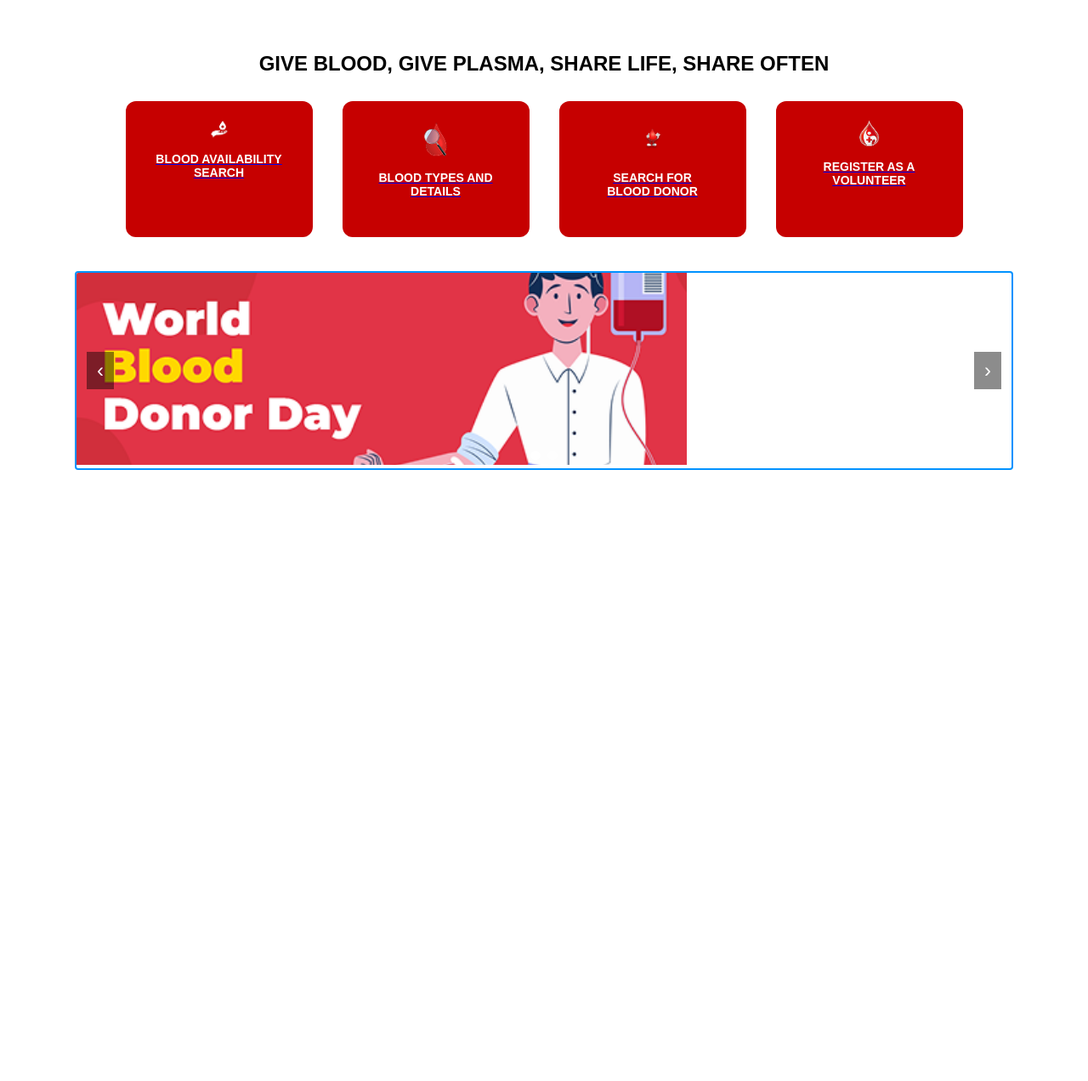
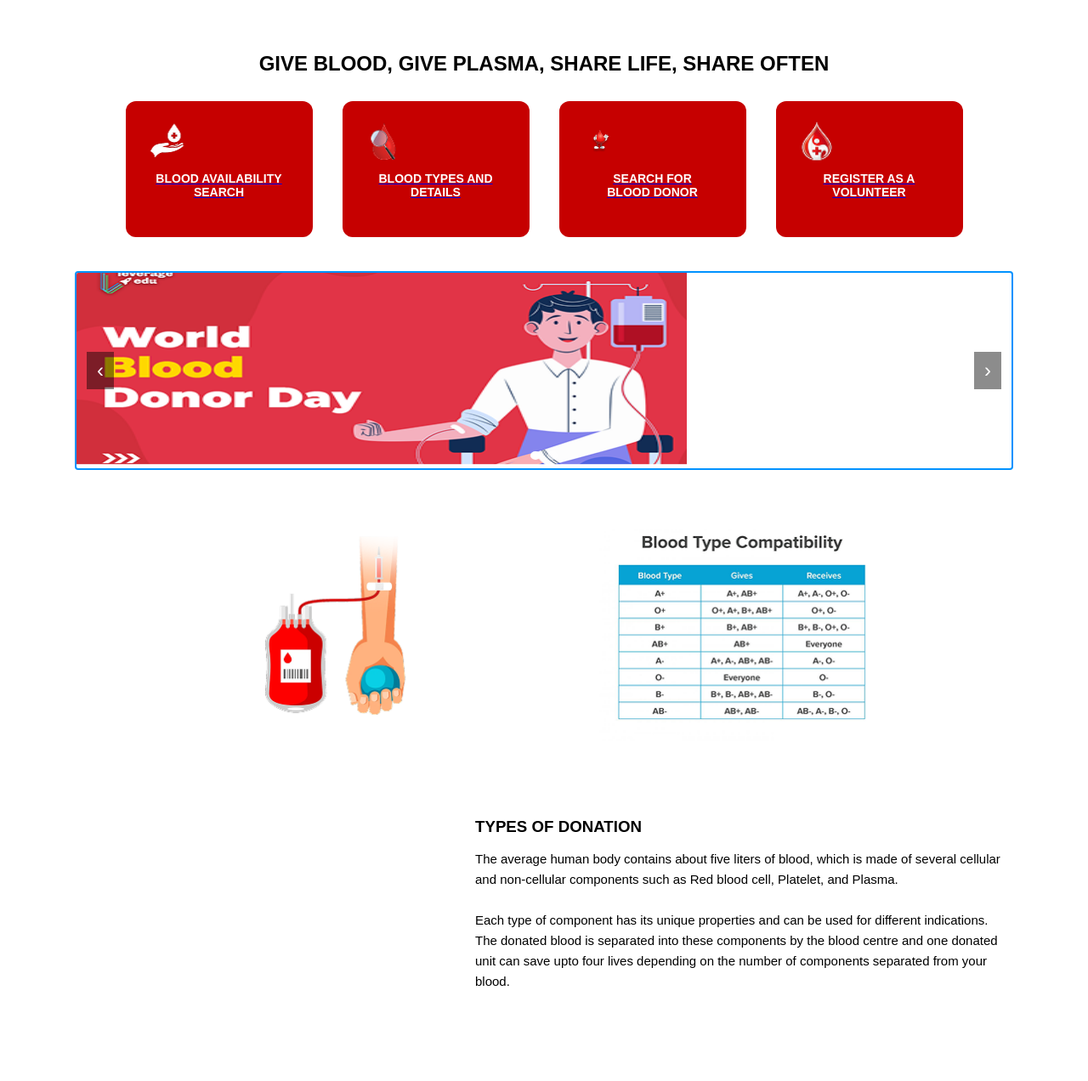
Before and after one commit to san413/bms-project, a Django app: page / in a window 1280 px wide. Shown: the part 321-1593 px from the top of the page at 85% size. Before the commit the page ends 874 px from the top, so only its background shows below. Run offline with Django 5.2, Linux system fonts and the light colour scheme.

Commit message:
added type of donation

```diff
--- a/home/templates/home/index.html
+++ b/home/templates/home/index.html
@@ -1,6 +1,7 @@
 {% load static %}
 <!DOCTYPE html>
 <html lang="en">
+
 <head>
     <meta charset="UTF-8">
     <meta name="viewport" content="width=device-width, initial-scale=1.0">
@@ -20,30 +21,42 @@
             justify-content: space-between;
             padding: 10px 40px;
             background: white;
-            box-shadow: 0px 2px 5px rgba(0,0,0,0.1);
+            box-shadow: 0px 2px 5px rgba(0, 0, 0, 0.1);
         }
+
         .logo-area {
             display: flex;
             align-items: center;
             gap: 10px;
         }
-        .logo-area img { height: 40px; }
+
+        .logo-area img {
+            height: 40px;
+        }
+
         .logo-text .title {
             font-size: 18px;
             font-weight: 900;
             color: red;
         }
+
         .logo-text .sub {
             font-size: 10px;
             color: black;
         }
-        .menu { display: flex; gap: 35px; }
+
+        .menu {
+            display: flex;
+            gap: 35px;
+        }
+
         .menu a {
             color: black;
             font-size: 14px;
             font-weight: bold;
             text-decoration: none;
         }
+
         .login-btn {
             background: red;
             color: white;
@@ -62,24 +75,35 @@
             gap: 60px;
             padding: 40px 0;
         }
+
         .logo-img {
             width: 130px;
             height: 125px;
             object-fit: contain;
         }
-        .center-text { display: flex; flex-direction: column; }
+
+        .center-text {
+            display: flex;
+            flex-direction: column;
+        }
+
         .bloodbank-text {
             font-size: 48px;
             font-weight: 700;
             color: #E60000;
             margin: 0;
         }
-        .bloodbank-text span { color: black; }
+
+        .bloodbank-text span {
+            color: black;
+        }
+
         .management-text {
             font-size: 26px;
             font-weight: 700;
             margin-top: -5px;
         }
+
         .illustration-img {
             width: 280px;
             height: 222px;
@@ -94,6 +118,7 @@
             margin-top: 30px;
             margin-bottom: 40px;
         }
+
         .option-box {
             width: 220px;
             height: 140px;
@@ -105,14 +130,17 @@
             cursor: pointer;
             transition: 0.2s;
         }
+
         .option-box:hover {
             background: #ff0000;
             transform: scale(1.05);
         }
+
         .option-box img {
             width: 48px;
             margin-bottom: 10px;
         }
+
         .option-title {
             font-size: 14px;
             font-weight: bold;
@@ -127,51 +155,133 @@
             border: 2px solid #0092ff;
             border-radius: 4px;
         }
+
         .carousel-slide {
             display: none;
             width: 100%;
         }
-        .carousel-slide img {
-            width: 100%;
-            height: 300px;
-            object-fit: cover;
+
+        .option-box img {
+            width: 98px;
+            /* fixed width */
+            height: 53px;
+            /* fixed height */
+            object-fit: contain;
+            /* auto-fit without cutting */
+            display: block;
         }
+
         .carousel-btn {
             position: absolute;
             top: 50%;
             transform: translateY(-50%);
-            background: rgba(0,0,0,0.45);
+            background: rgba(0, 0, 0, 0.45);
             color: #fff;
             border: none;
             padding: 8px 12px;
             font-size: 24px;
             cursor: pointer;
         }
-        .prev-btn { left: 12px; }
-        .next-btn { right: 12px; }
+
+        .prev-btn {
+            left: 12px;
+        }
+
+        .next-btn {
+            right: 12px;
+        }
+
         .carousel-dots {
             position: absolute;
             bottom: 10px;
             left: 50%;
             transform: translateX(-50%);
-            display:flex;
-            gap:8px;
+            display: flex;
+            gap: 8px;
         }
+
         .carousel-dots button {
-            width:10px;
-            height:10px;
-            border-radius:50%;
-            border:none;
-            background: rgba(255,255,255,0.6);
+            width: 10px;
+            height: 10px;
+            border-radius: 50%;
+            border: none;
+            background: rgba(255, 255, 255, 0.6);
         }
-        .carousel-dots button.active { background:#fff; }
+
+        .carousel-dots button.active {
+            background: #fff;
+        }
 
         .fade-in {
             animation: fade 0.8s;
         }
+
         @keyframes fade {
-            from { opacity: 0; transform: translateY(6px); }
-            to { opacity: 1; transform: translateY(0); }
+            from {
+                opacity: 0;
+                transform: translateY(6px);
+            }
+
+            to {
+                opacity: 1;
+                transform: translateY(0);
+            }
+        }
+
+        /* WRAPPER TO CENTER EVERYTHING */
+        .blood-container {
+            width: 100%;
+            display: flex;
+            justify-content: center;
+        }
+
+        /* FIXED-WIDTH INNER BOX (MATCHES YOUR EXACT DESIGN) */
+        .blood-section {
+            width: 700px;
+            /* important */
+            display: flex;
+            justify-content: space-between;
+            align-items: flex-start;
+            margin: 40px 0;
+        }
+
+        /* LEFT IMAGE */
+        .donate-img {
+            width: 219px;
+            height: 237px;
+            object-fit: contain;
+        }
+
+        /* RIGHT SIDE IMAGE */
+        .compat-img {
+            width: 362px;
+            height: 255px;
+            display: block;
+            margin: 0 auto 20px auto;
+        }
+
+        /* TEXT BOX */
+        .types-box {
+            width: 627px;
+            padding: 50px;
+            background: #ffffff;
+            font-family: Arial, sans-serif;
+            margin: 0 auto;
+            /* center the box */
+        }
+
+        /* Center heading */
+        .types-box h3 {
+            text-align: left;
+            margin-bottom: 15px;
+        }
+
+        /* Center paragraph */
+        .types-box p {
+            font-size: 15px;
+            line-height: 1.6;
+            text-align: left;
+            /* correct */
         }
     </style>
 </head>
@@ -262,7 +372,7 @@
 
     <!-- CAROUSEL SCRIPT -->
     <script>
-    (function() {
+        (function () {
             const slides = Array.from(document.querySelectorAll('.carousel-slide'));
             if (!slides.length) return;
 
@@ -293,13 +403,13 @@
             }
 
             document.querySelector('.prev-btn')
-              .addEventListener('click', () => { showSlide(idx-1); resetTimer(); });
+                .addEventListener('click', () => { showSlide(idx - 1); resetTimer(); });
 
             document.querySelector('.next-btn')
-              .addEventListener('click', () => { showSlide(idx+1); resetTimer(); });
+                .addEventListener('click', () => { showSlide(idx + 1); resetTimer(); });
 
             function startTimer() {
-        timer = setInterval(() => { showSlide(idx+1); }, autoplayDelay);
+                timer = setInterval(() => { showSlide(idx + 1); }, autoplayDelay);
             }
 
             function resetTimer() {
@@ -315,6 +425,31 @@
             startTimer();
         })();
     </script>
+    <div class="blood-container">
+        <div class="blood-section">
+
+            <div class="left-box">
+                <img src="{% static 'home/donate.png' %}" alt="Donate Blood" class="donate-img">
+            </div>
+
+            <div class="right-box">
+                <img src="{% static 'home/blood_type.png' %}" alt="Blood Type Compatibility" class="compat-img">
+
+                <div class="types-box">
+                    <h3>TYPES OF DONATION</h3>
+                    <p>
+                        The average human body contains about five liters of blood, which is made of several cellular
+                        and non-cellular components such as Red blood cell, Platelet, and Plasma. <br><br>
+                        Each type of component has its unique properties and can be used for different indications.
+                        The donated blood is separated into these components by the blood centre and one donated unit
+                        can save upto four lives depending on the number of components separated from your blood.
+                    </p>
+                </div>
+            </div>
+
+        </div>
+    </div>
 
 </body>
+
 </html>
```
Also changed, not shown: home/static/home/blood_type.png (added), home/static/home/donate.png (added). Lines whose indentation alone changed are shown as unchanged.
